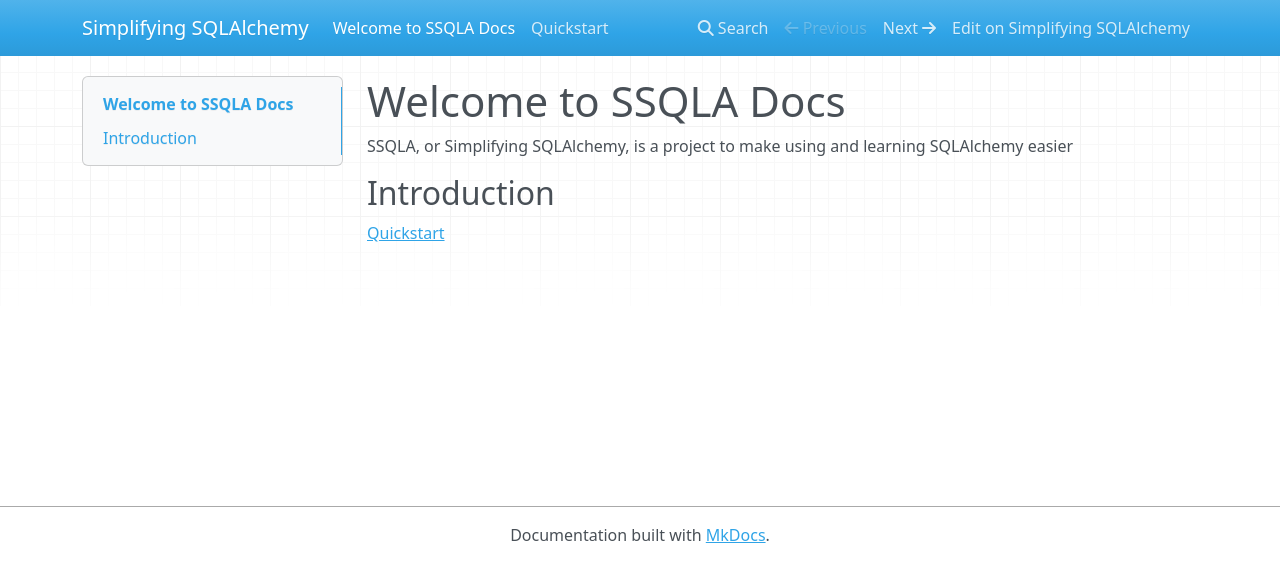
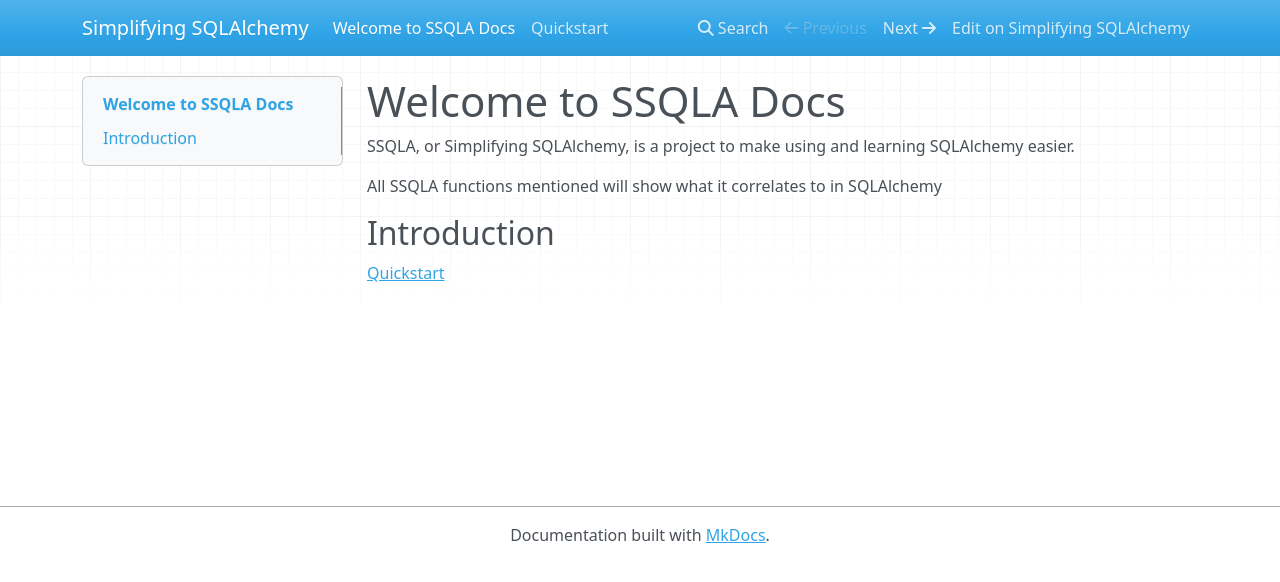
Before and after one commit to Arcader717/SAlc_Simplified, an MkDocs documentation site: the page built from docs/index.md, in a window 1280 px wide. Shown: the top 582 px of the page. Built offline with MkDocs 1.6.1, drawn with Linux system fonts in a browser that asks for light colours; nearby versions of some CDN libraries.

Commit message:
Update index.md

```diff
--- a/docs/index.md
+++ b/docs/index.md
@@ -1,6 +1,8 @@
 # Welcome to SSQLA Docs
 
-SSQLA, or Simplifying SQLAlchemy, is a project to make using and learning SQLAlchemy easier
+SSQLA, or Simplifying SQLAlchemy, is a project to make using and learning SQLAlchemy easier.
+
+All SSQLA functions mentioned will show what it correlates to in SQLAlchemy
 
 ## Introduction
 [Quickstart](https://ssqla.readthedocs.io/en/latest/quickstart/)
```
